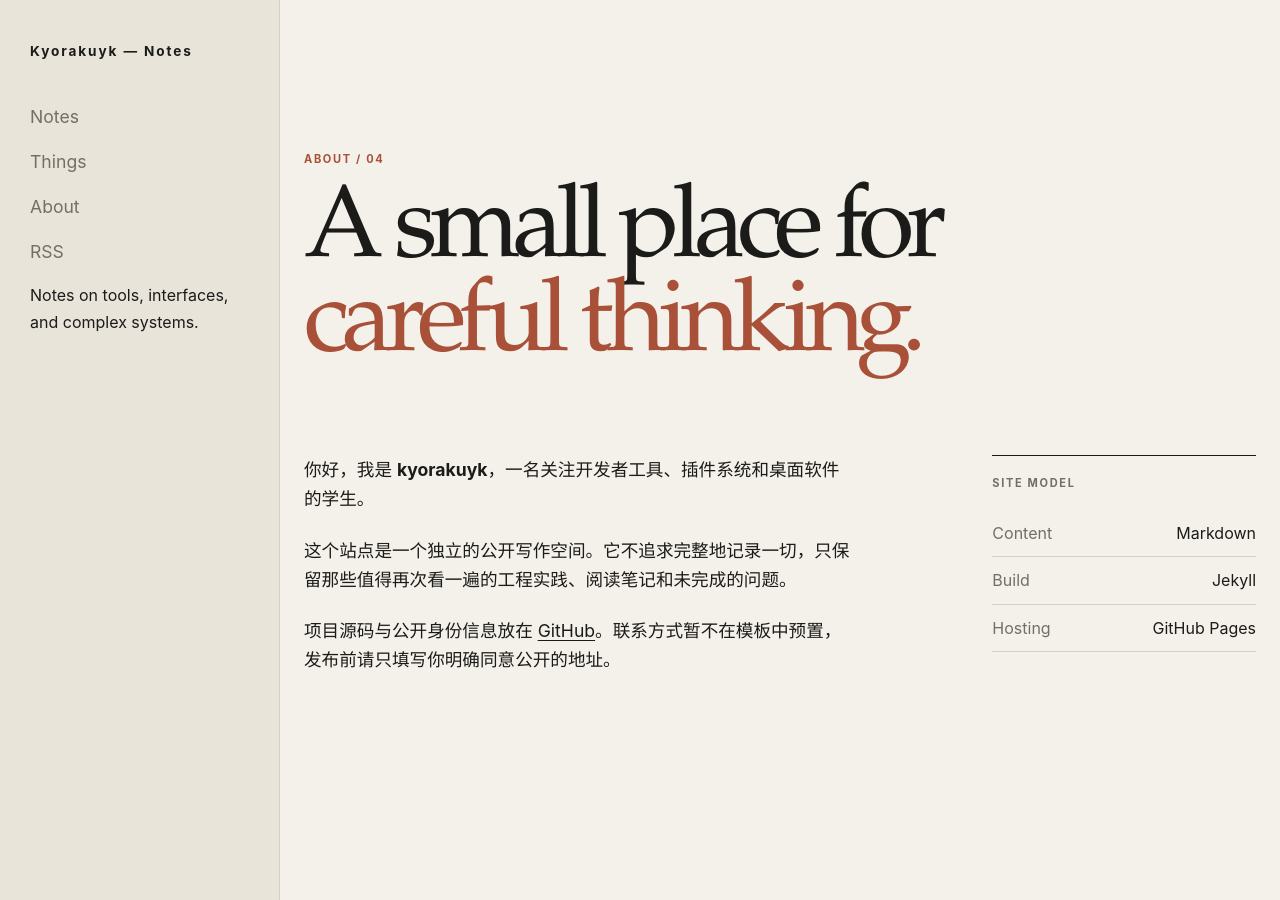
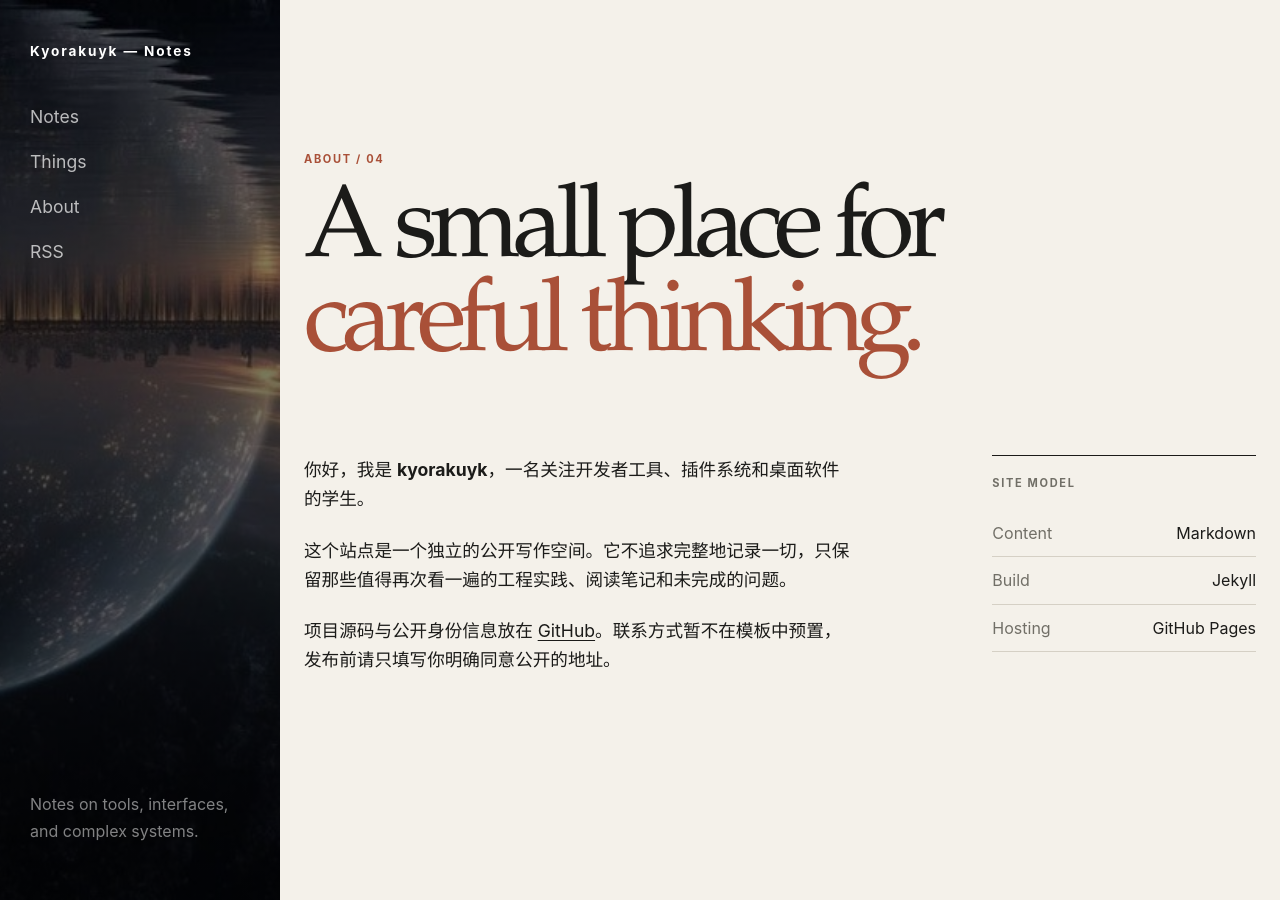
Before and after one commit to kyorakuyk/kyorakuyk.github.io, a Jekyll site: the page built from about.md, in a window 1280 px wide. Built offline with Jekyll 4.4.1, drawn with Linux system fonts in a browser that asks for light colours.

Commit message:
feat: use user provided planet image as splash background and show nav links

```diff
--- a/assets/css/site.css
+++ b/assets/css/site.css
@@ -159,16 +159,28 @@
 #sidebar {
   flex-shrink: 0;
   width: 280px;
-  background: var(--paper-deep);
-  border-right: 1px solid var(--line);
+  background-color: #111;
+  background-image: linear-gradient(rgba(0, 0, 0, 0.4), rgba(0, 0, 0, 0.7)), url('../img/splash-bg.jpg');
+  background-size: cover;
+  background-position: center;
+  border-right: none;
   transition: width 0.7s cubic-bezier(0.77, 0, 0.175, 1);
   display: flex;
   flex-direction: column;
-  padding: 40px 30px;
   height: 100vh;
   position: sticky;
   top: 0;
   z-index: 100;
+  color: #fff;
+}
+
+.sidebar-inner {
+  display: flex;
+  flex-direction: column;
+  height: 100%;
+  padding: 40px 30px;
+  width: 100%;
+  box-sizing: border-box;
 }
 
 .sidebar-brand {
@@ -177,7 +189,7 @@
   letter-spacing: 0.14em;
   font-size: 0.85rem;
 }
-.sidebar-brand a { text-decoration: none; }
+.sidebar-brand a { text-decoration: none; color: #fff; }
 
 .sidebar-nav ul {
   list-style: none;
@@ -190,20 +202,25 @@
 .sidebar-nav a {
   text-decoration: none;
   font-size: 1.1rem;
-  color: var(--muted);
+  color: rgba(255, 255, 255, 0.7);
+  transition: color 0.2s;
 }
 .sidebar-nav a:hover {
-  color: var(--ink);
+  color: #fff;
 }
 
 .sidebar-footer {
   margin-top: auto;
+  color: rgba(255, 255, 255, 0.5);
 }
 
 /* Splash State */
 body.state-splash #sidebar {
   width: 100vw;
-  background: var(--paper);
+  background-image: linear-gradient(rgba(0, 0, 0, 0.2), rgba(0, 0, 0, 0.6)), url('../img/splash-bg.jpg');
+}
+
+body.state-splash .sidebar-inner {
   align-items: center;
   justify-content: center;
   padding: 20px;
@@ -219,29 +236,37 @@
   left: 40px;
 }
 
-body.state-splash .sidebar-nav,
 body.state-splash .sidebar-footer {
-  display: none;
-  opacity: 0;
+  position: absolute;
+  bottom: 40px;
+}
+
+body.state-splash .sidebar-nav {
+  margin-top: 40px;
+}
+body.state-splash .sidebar-nav ul {
+  flex-direction: row;
+  gap: 30px;
+}
+body.state-splash .sidebar-nav a {
+  font-size: 1.2rem;
+  font-weight: bold;
+  letter-spacing: 0.05em;
 }
 
 .splash-quote {
   text-align: center;
-  cursor: pointer;
-  transition: transform 0.3s;
-}
-.splash-quote:hover {
-  transform: scale(1.02);
 }
 .splash-quote h1 {
   font-family: var(--serif);
-  font-size: clamp(3rem, 8vw, 6rem);
-  line-height: 1.1;
+  font-size: clamp(3.5rem, 8vw, 7.5rem);
+  line-height: 1.05;
   font-weight: 400;
   margin: 0;
+  color: #fff;
 }
 .splash-quote h1 span {
-  color: var(--accent);
+  color: #ffb4a2; /* Lighter accent color for dark background */
   font-style: italic;
 }
 
```
Also changed, not shown: assets/img/splash-bg.jpg (added).
